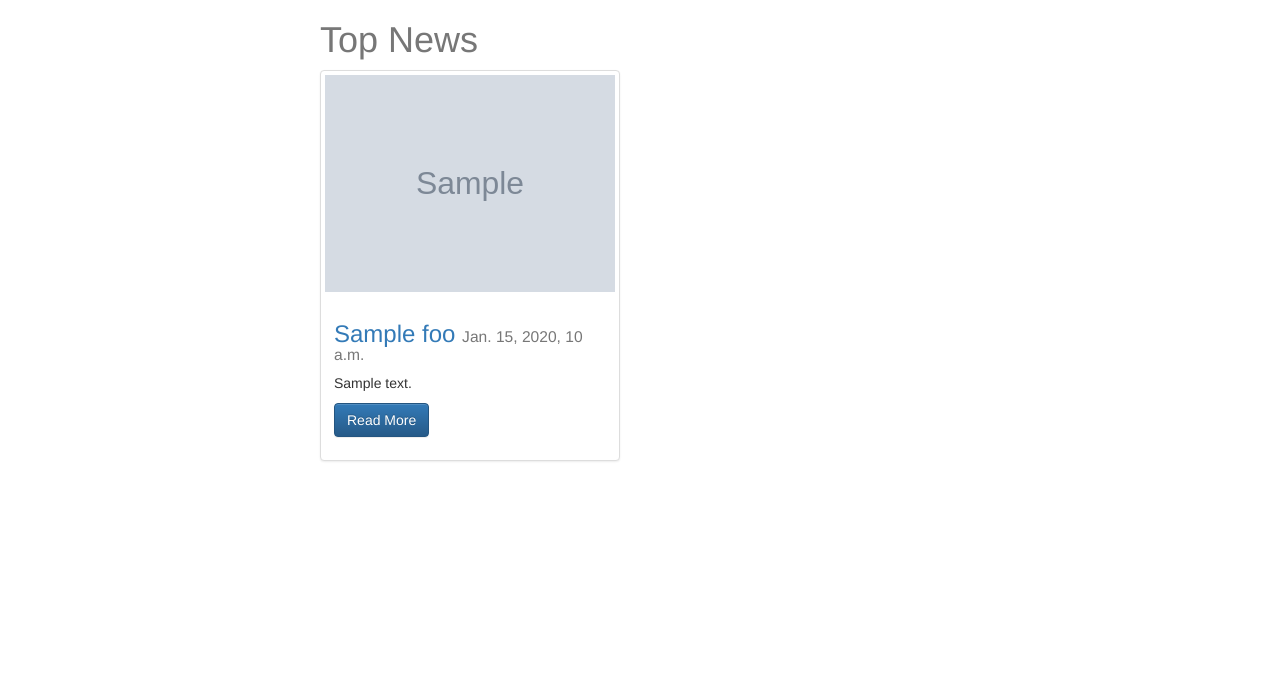
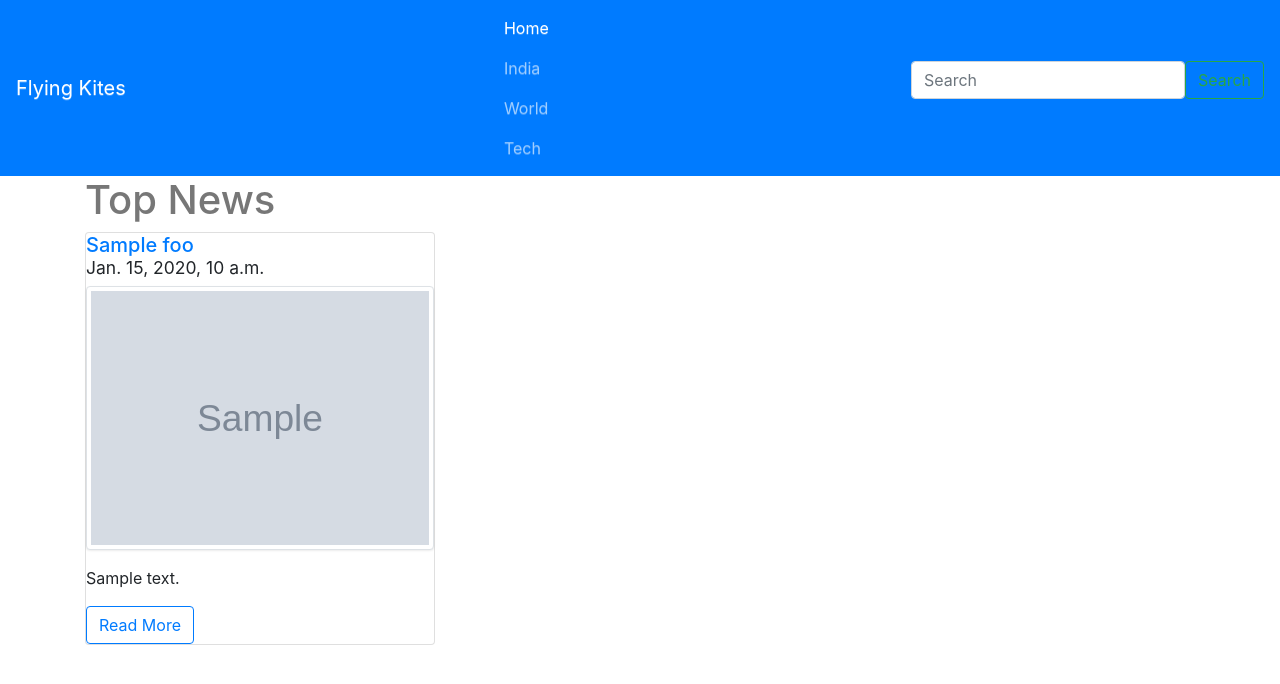
Before and after one commit to LinuxTerminali/flyingNews, a Django app: template News/templates/News/index.html in a window 1280 px wide. Shown: the top 684 px of the page. Run offline with Django 3.2, Linux system fonts and the light colour scheme; the template is opened without the code that fills it: most values are stand-ins (such as "Sample title", 1, 10 or a date in 2020); grey boxes marked "Sample" are stand-in pictures; some libraries are stand-ins or nearby versions.

Commit message:
Enhanced ui and bootstrap 4

```diff
--- a/News/templates/News/index.html
+++ b/News/templates/News/index.html
@@ -4,41 +4,65 @@
 <head>
   <title>flyingNews</title>
   <!-- Latest compiled and minified CSS -->
-  <link rel="stylesheet" href="https://maxcdn.bootstrapcdn.com/bootstrap/3.3.7/css/bootstrap.min.css" integrity="sha384-BVYiiSIFeK1dGmJRAkycuHAHRg32OmUcww7on3RYdg4Va+PmSTsz/K68vbdEjh4u" crossorigin="anonymous">
+ <link rel="stylesheet" href="https://maxcdn.bootstrapcdn.com/bootstrap/4.0.0-alpha.4/css/bootstrap.min.css" integrity="sha384-2hfp1SzUoho7/TsGGGDaFdsuuDL0LX2hnUp6VkX3CUQ2K4K+xjboZdsXyp4oUHZj" crossorigin="anonymous">
 
   <!-- Optional theme -->
   <link rel="stylesheet" href="https://maxcdn.bootstrapcdn.com/bootstrap/3.3.7/css/bootstrap-theme.min.css" integrity="sha384-rHyoN1iRsVXV4nD0JutlnGaslCJuC7uwjduW9SVrLvRYooPp2bWYgmgJQIXwl/Sp" crossorigin="anonymous">
 
   <link rel='stylesheet' href='/static/css/base.css/'>
   <!-- jQuery (necessary for Bootstrap's JavaScript plugins) -->
-  <script src="https://ajax.googleapis.com/ajax/libs/jquery/1.12.4/jquery.min.js"></script>
+  <script src="https://cdnjs.cloudflare.com/ajax/libs/tether/1.2.0/js/tether.min.js" integrity="sha384-Plbmg8JY28KFelvJVai01l8WyZzrYWG825m+cZ0eDDS1f7d/js6ikvy1+X+guPIB" crossorigin="anonymous"></script>
+  <script src="https://ajax.googleapis.com/ajax/libs/jquery/3.0.0/jquery.min.js" integrity="sha384-THPy051/pYDQGanwU6poAc/hOdQxjnOEXzbT+OuUAFqNqFjL+4IGLBgCJC3ZOShY" crossorigin="anonymous"></script>
   <!-- Include all compiled plugins (below), or include individual files as needed -->
   <!-- Latest compiled and minified JavaScript -->
-  <script src="https://maxcdn.bootstrapcdn.com/bootstrap/3.3.7/js/bootstrap.min.js" integrity="sha384-Tc5IQib027qvyjSMfHjOMaLkfuWVxZxUPnCJA7l2mCWNIpG9mGCD8wGNIcPD7Txa" crossorigin="anonymous"></script>
+  <script src="https://maxcdn.bootstrapcdn.com/bootstrap/4.0.0-alpha.4/js/bootstrap.min.js" integrity="sha384-VjEeINv9OSwtWFLAtmc4JCtEJXXBub00gtSnszmspDLCtC0I4z4nqz7rEFbIZLLU" crossorigin="anonymous"></script>
 
 
 </head>
 
 <body>
+    <nav class="navbar navbar-dark bg-primary">
+      <a class="navbar-brand" href="#">Flying Kites</a>
+      <ul class="nav navbar-nav">
+        <li class="nav-item active">
+          <a class="nav-link" href="#">Home <span class="sr-only">(current)</span></a>
+        </li>
+        <li class="nav-item">
+          <a class="nav-link" href="#">India</a>
+        </li>
+        <li class="nav-item">
+          <a class="nav-link" href="#">World</a>
+        </li>
+        <li class="nav-item">
+          <a class="nav-link" href="#">Tech</a>
+        </li>
+      </ul>
+      <form class="form-inline pull-xs-right">
+        <input class="form-control" type="text" placeholder="Search">
+        <button class="btn btn-outline-success" type="submit">Search</button>
+      </form>
+    </nav>
 
-  <div class='col-sm-14 col-sm-offset-3'>
-    <h1> Top News</h1>
+
+    <div class="container">
+        <h1> Top News</h1>
     <div class="row">
+
       {%for foo in dico.items%}
-      <div class="col-sm-6 col-md-4">
-        <div class="thumbnail">
-          <img src={{foo.image}} alt={{foo.keyword}}>
-          <div class="caption">
-            <h3><a href="#">{{foo.title}}</a>
-        <small>{{foo.created}}</small></h3>
-            <p>{{foo.content|linebreaks|truncatechars:250}}</p>
-            <p>
-              <button role="button" class="btn btn-primary" data-toggle="modal" data-target="#myModal" data-whatever="{{foo.title}}" data-body="{{foo.content|linebreaks}}" data-wiki="{{foo.wiki}}" data-image="{{foo.image}}">Read More</button>
-          </div>
-        </div>
+      <div class="col-md-4 column">
+      <div class="card">
+          <div class="card-block">
+            <h5 style="width:100%;height:auto;"><a href="#">{{foo.title}}</a></br>
+        <small>{{foo.created}}</small></h5>
+         <img class="img-thumbnail" src={{foo.image}} alt={{foo.keyword}}>
+            <p class="card-text">{{foo.content|linebreaks|truncatechars:150}}</p>
+              <button role="button" class="btn btn-outline-primary" data-toggle="modal" data-target="#myModal" data-whatever="{{foo.title}}" data-body="{{foo.content|linebreaks}}" data-wiki="{{foo.wiki}}" data-image="{{foo.image}}">Read More</button>
       </div>
-      {%cycle "" "</div><div class='row'>"%}
+  </div>
+</div>
+         {%cycle "" "" "</div><div class='row'>"%}
           {%endfor%}
+
     </div>
   </div>
   <!-- Modal -->
@@ -50,12 +74,12 @@
           <h2 class="modal-title" id="myModalLabel"> </h2>
         </div>
         <div class="modal-body">
-              <img class="img-circle" src="" alt="flying kites">
+             <img class="img-fluid" src="" alt="flying kites">
             <p></p>
 
         </div>
         <div class="modal-footer">
-            <h5><a href="#" target="_blank">Related wiki</a></h5>
+            <h5><button role="button" class= "btn btn-outline-primary"><a href="#" target="_blank">Related wiki</a></button></h5>
         </div>
       </div>
     </div>
@@ -73,7 +97,7 @@
            modal.find('.modal-title').html(recipient)
            modal.find('.modal-body p').html(cont)
            modal.find('.modal-body img').attr('src',im)
-           modal.find('.modal-footer h5 a').attr('href',wik)
+           modal.find('.modal-footer h5 button a').attr('href',wik)
          })
 
   </script>
--- a/News/views.py
+++ b/News/views.py
@@ -19,5 +19,5 @@ def home(self):
 
 def data():
     json_ob = json.load(urllib2.urlopen(
-        'http://flyingkites.herokuapp.com/query/tech'))
+        'http://127.0.0.1:5000/scraping'))
     return json_ob
--- a/flyingNews/settings.py
+++ b/flyingNews/settings.py
@@ -23,7 +23,7 @@ BASE_DIR = os.path.dirname(os.path.dirname(os.path.abspath(__file__)))
 SECRET_KEY = 'f1)pivy41tu7*_fy$8^coia%*c#yyw6l$9%0^y96hk_bl25ske'
 
 # SECURITY WARNING: don't run with debug turned on in production!
-DEBUG = False
+DEBUG = True
 
 ALLOWED_HOSTS = ['*']
 
```
Also changed, not shown: 3 other files.
